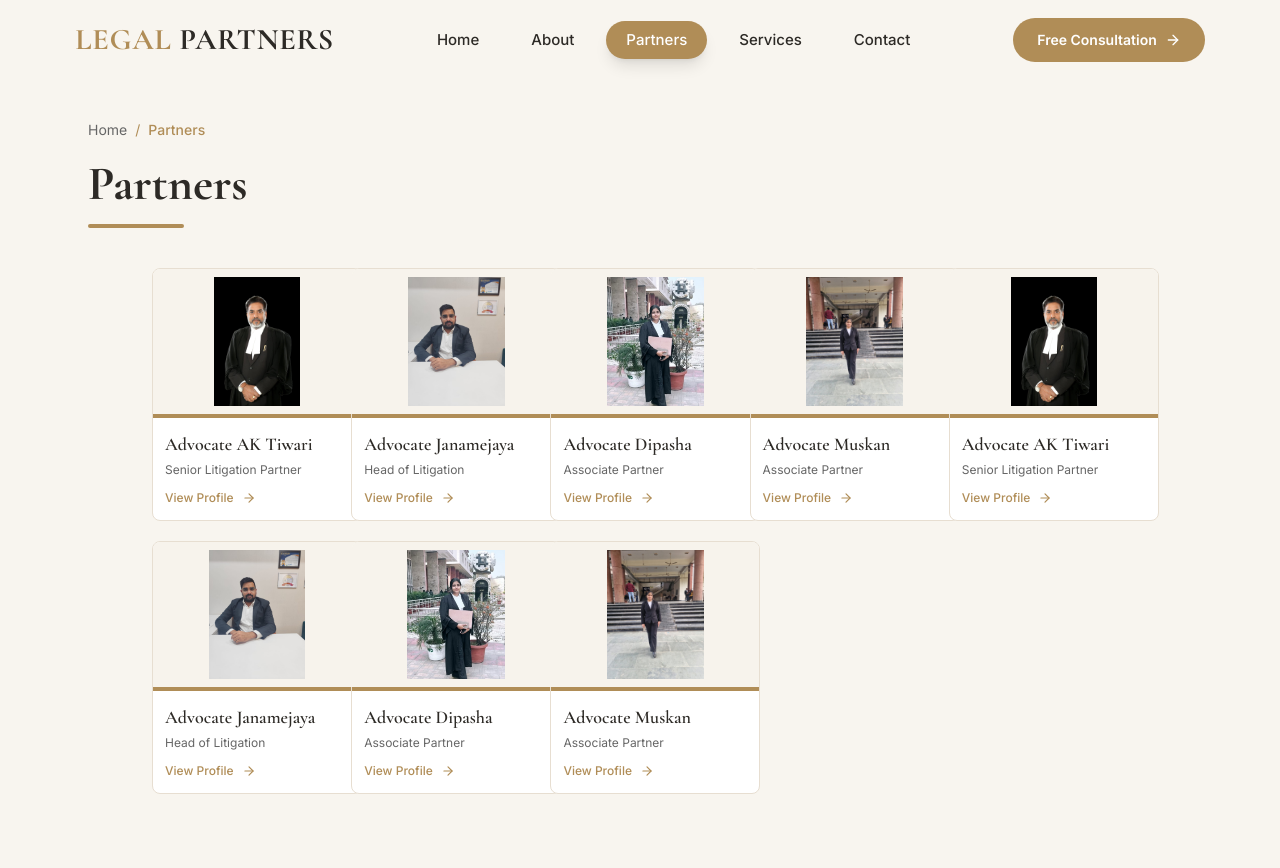
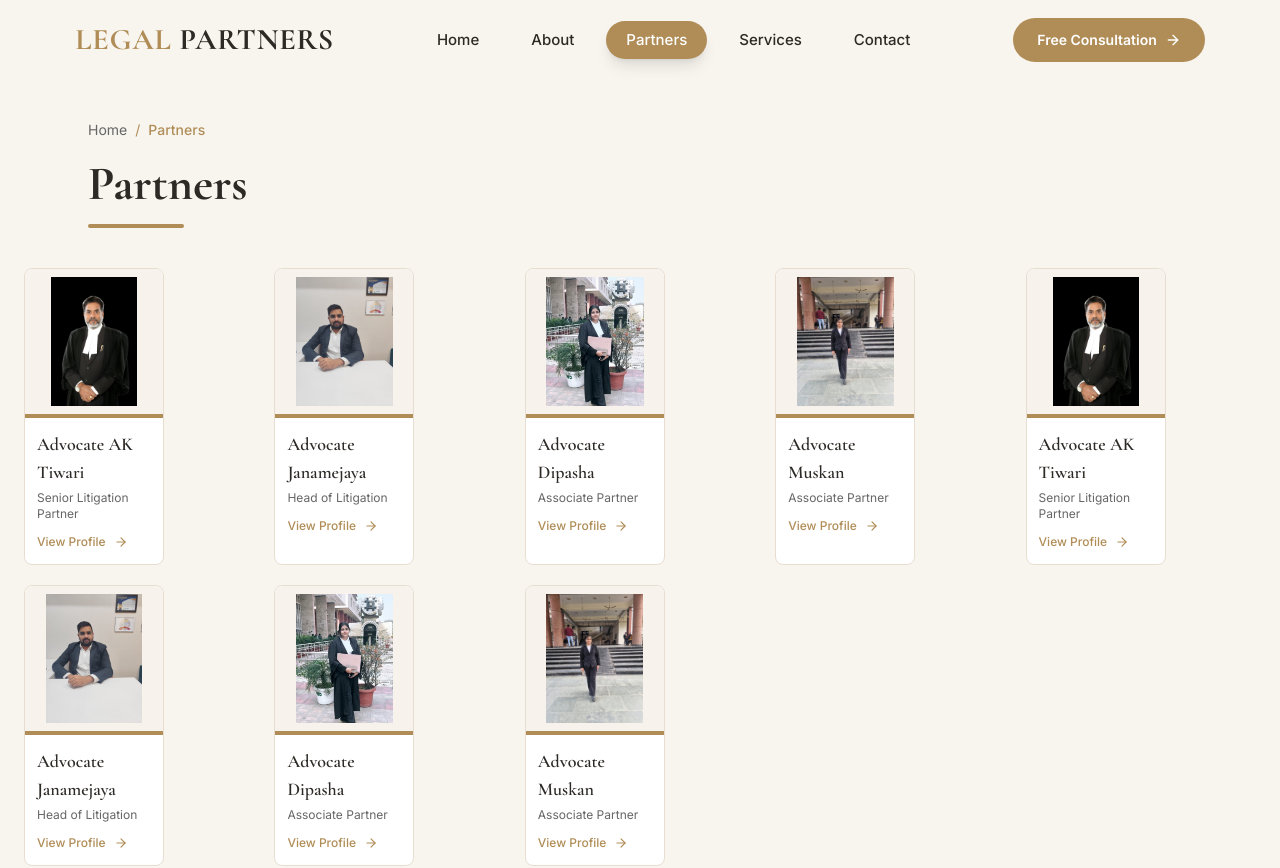
Before and after one commit to nitishbainslaa/lp-law-india, a Next.js app: page /partner in a window 1280 px wide. Shown: the top 868 px of the page. Built offline with nearby package versions, Linux system fonts and the light colour scheme.

Commit message:
Adjust partner card width and image size
Updated partner card dimensions and image sizes.

```diff
--- a/src/app/partner/page.tsx
+++ b/src/app/partner/page.tsx
@@ -95,7 +95,7 @@ export default function PartnersPage() {
         {/* Partners */}
 
 <section className="pb-12">
-  <div className="mx-auto max-w-5xl px-6">
+  <div className="mx-auto max-w-7xl px-6">
 
     <div className="grid justify-center gap-5 sm:grid-cols-2 md:grid-cols-3 lg:grid-cols-5">
 
@@ -104,7 +104,7 @@ export default function PartnersPage() {
         <Link
           key={partner.name}
           href={partner.link}
-          className="group w-[210px] overflow-hidden rounded-lg border border-[#E7DED1] bg-white transition-all duration-500 hover:-translate-y-2 hover:shadow-xl"
+          className="group w-[140px] overflow-hidden rounded-lg border border-[#E7DED1] bg-white transition-all duration-500 hover:-translate-y-2 hover:shadow-xl"
         >
 
           <div className="relative h-[145px] bg-[#f7f3ec] overflow-hidden">
@@ -113,7 +113,7 @@ export default function PartnersPage() {
               src={partner.image}
               alt={partner.name}
               fill
-              sizes="250px"
+              sizes="140px"
               className="object-contain p-2 transition duration-700 group-hover:scale-105"
             />
 
```
